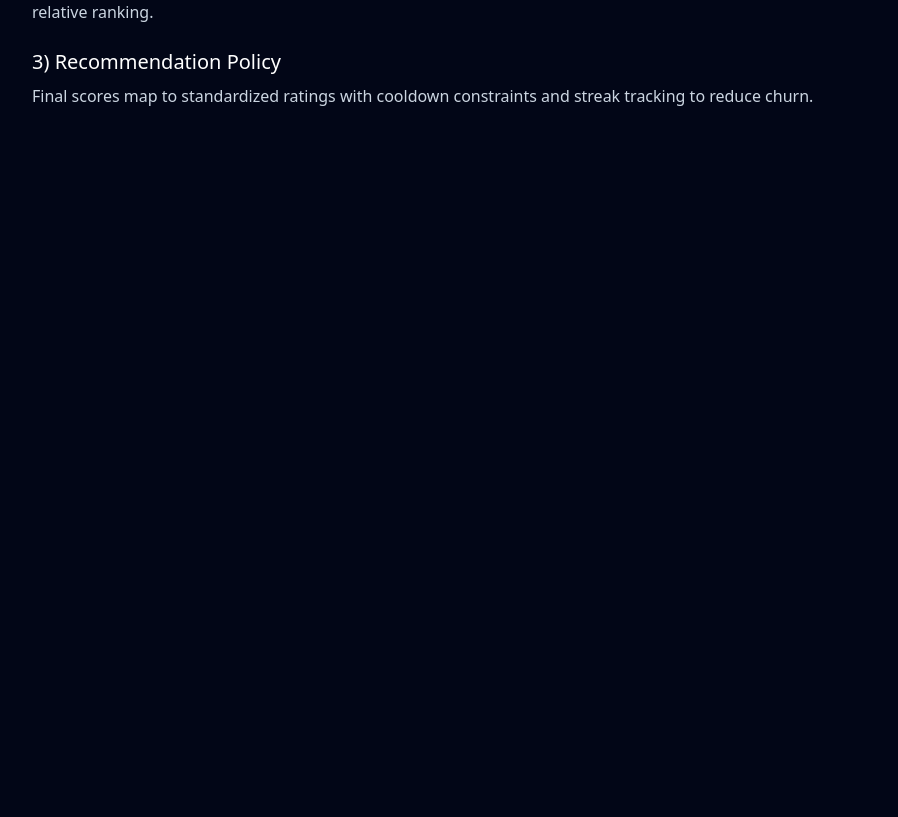
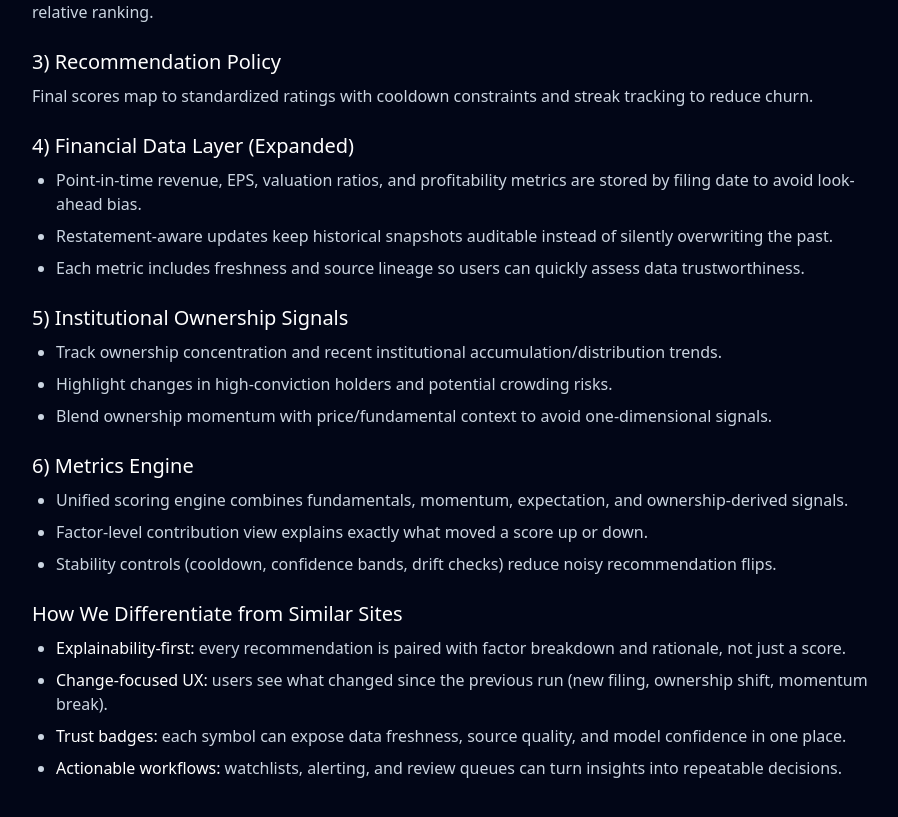
Before and after one commit to youngrae-debug/quant, a Next.js app in the folder apps/web/: page /about-methodology in a window 1280 px wide. Shown: the part 401-1218 px from the top of the page, without its empty margins (184-1082 px from the left). Before the commit the page ends 800 px from the top, so only its background shows below. Built offline with nearby package versions, Linux system fonts and the light colour scheme.

Commit message:
Enhance stock detail page with financial, ownership, and metrics sections

```diff
--- a/apps/web/app/about-methodology/page.tsx
+++ b/apps/web/app/about-methodology/page.tsx
@@ -18,6 +18,43 @@ export default function MethodologyPage() {
           <h2 className="text-xl font-medium text-white">3) Recommendation Policy</h2>
           <p className="mt-2">Final scores map to standardized ratings with cooldown constraints and streak tracking to reduce churn.</p>
         </section>
+
+        <section>
+          <h2 className="text-xl font-medium text-white">4) Financial Data Layer (Expanded)</h2>
+          <ul className="mt-2 list-disc space-y-2 pl-6">
+            <li>Point-in-time revenue, EPS, valuation ratios, and profitability metrics are stored by filing date to avoid look-ahead bias.</li>
+            <li>Restatement-aware updates keep historical snapshots auditable instead of silently overwriting the past.</li>
+            <li>Each metric includes freshness and source lineage so users can quickly assess data trustworthiness.</li>
+          </ul>
+        </section>
+
+        <section>
+          <h2 className="text-xl font-medium text-white">5) Institutional Ownership Signals</h2>
+          <ul className="mt-2 list-disc space-y-2 pl-6">
+            <li>Track ownership concentration and recent institutional accumulation/distribution trends.</li>
+            <li>Highlight changes in high-conviction holders and potential crowding risks.</li>
+            <li>Blend ownership momentum with price/fundamental context to avoid one-dimensional signals.</li>
+          </ul>
+        </section>
+
+        <section>
+          <h2 className="text-xl font-medium text-white">6) Metrics Engine</h2>
+          <ul className="mt-2 list-disc space-y-2 pl-6">
+            <li>Unified scoring engine combines fundamentals, momentum, expectation, and ownership-derived signals.</li>
+            <li>Factor-level contribution view explains exactly what moved a score up or down.</li>
+            <li>Stability controls (cooldown, confidence bands, drift checks) reduce noisy recommendation flips.</li>
+          </ul>
+        </section>
+
+        <section>
+          <h2 className="text-xl font-medium text-white">How We Differentiate from Similar Sites</h2>
+          <ul className="mt-2 list-disc space-y-2 pl-6">
+            <li><span className="font-medium text-white">Explainability-first:</span> every recommendation is paired with factor breakdown and rationale, not just a score.</li>
+            <li><span className="font-medium text-white">Change-focused UX:</span> users see what changed since the previous run (new filing, ownership shift, momentum break).</li>
+            <li><span className="font-medium text-white">Trust badges:</span> each symbol can expose data freshness, source quality, and model confidence in one place.</li>
+            <li><span className="font-medium text-white">Actionable workflows:</span> watchlists, alerting, and review queues can turn insights into repeatable decisions.</li>
+          </ul>
+        </section>
       </div>
     </main>
   );
--- a/apps/web/app/stocks/[symbol]/page.tsx
+++ b/apps/web/app/stocks/[symbol]/page.tsx
@@ -1,11 +1,44 @@
 import { getStock, getStockHistory } from '@/lib/api';
 
 type Props = { params: Promise<{ symbol: string }> };
+
+function safePercentChange(current: number | null | undefined, previous: number | null | undefined): string {
+  if (current == null || previous == null || previous === 0) return 'N/A';
+  const pct = ((current - previous) / previous) * 100;
+  const sign = pct > 0 ? '+' : '';
+  return `${sign}${pct.toFixed(2)}%`;
+}
+
+function getMomentumBadge(close: number | null | undefined, previousClose: number | null | undefined): {
+  label: string;
+  className: string;
+} {
+  if (close == null || previousClose == null) {
+    return { label: 'Insufficient data', className: 'border-slate-700 text-slate-300' };
+  }
+
+  if (close > previousClose) {
+    return { label: 'Positive momentum', className: 'border-emerald-500/40 text-emerald-300' };
+  }
+
+  if (close < previousClose) {
+    return { label: 'Negative momentum', className: 'border-rose-500/40 text-rose-300' };
+  }
+
+  return { label: 'Neutral momentum', className: 'border-slate-700 text-slate-300' };
+}
 
 export default async function StockDetailPage({ params }: Props) {
   const { symbol } = await params;
   const stock = await getStock(symbol);
   const history = await getStockHistory(symbol);
+
+  const latest = history[0] ?? null;
+  const prev = history[1] ?? null;
+  const closeDelta = safePercentChange(latest?.close, prev?.close);
+  const weekAnchor = history[Math.min(5, Math.max(0, history.length - 1))] ?? null;
+  const weekDelta = safePercentChange(latest?.close, weekAnchor?.close);
+  const momentumBadge = getMomentumBadge(latest?.close, prev?.close);
 
   return (
     <main className="mx-auto max-w-6xl px-6 py-12">
@@ -25,6 +58,67 @@ export default async function StockDetailPage({ params }: Props) {
           <p className="text-xs text-slate-400">Latest Recommendation</p>
           <p className="mt-2 text-lg font-medium">{stock?.latest_recommendation?.action ?? 'N/A'}</p>
         </div>
+      </section>
+
+      <section className="mt-10 rounded-xl border border-slate-800 bg-slate-900/40 p-6">
+        <h2 className="text-xl font-semibold">Financial Data Snapshot</h2>
+        <p className="mt-2 text-sm text-slate-400">
+          Company-level snapshot from the latest available market and profile data.
+        </p>
+        <div className="mt-4 grid gap-3 sm:grid-cols-2 lg:grid-cols-4">
+          <div className="rounded-lg border border-slate-800 bg-slate-950/50 p-3">
+            <p className="text-xs text-slate-400">Ticker</p>
+            <p className="mt-1 font-medium">{stock?.symbol ?? 'N/A'}</p>
+          </div>
+          <div className="rounded-lg border border-slate-800 bg-slate-950/50 p-3">
+            <p className="text-xs text-slate-400">Exchange</p>
+            <p className="mt-1 font-medium">{stock?.exchange ?? 'N/A'}</p>
+          </div>
+          <div className="rounded-lg border border-slate-800 bg-slate-950/50 p-3">
+            <p className="text-xs text-slate-400">Sector / Industry</p>
+            <p className="mt-1 font-medium">{stock?.sector ?? 'N/A'} / {stock?.industry ?? 'N/A'}</p>
+          </div>
+          <div className="rounded-lg border border-slate-800 bg-slate-950/50 p-3">
+            <p className="text-xs text-slate-400">Latest Price Date</p>
+            <p className="mt-1 font-medium">{stock?.latest_price_date ?? 'N/A'}</p>
+          </div>
+        </div>
+      </section>
+
+      <section className="mt-6 rounded-xl border border-slate-800 bg-slate-900/40 p-6">
+        <h2 className="text-xl font-semibold">Institutional Ownership Signals</h2>
+        <p className="mt-2 text-sm text-slate-400">
+          Ownership-feed integration can be layered here (13F/holder concentration/net accumulation). For now, we surface market-behavior proxies until holdings ingestion is enabled.
+        </p>
+        <div className="mt-4 grid gap-3 sm:grid-cols-3">
+          <div className="rounded-lg border border-slate-800 bg-slate-950/50 p-3">
+            <p className="text-xs text-slate-400">1D Close Change</p>
+            <p className="mt-1 text-lg font-medium">{closeDelta}</p>
+          </div>
+          <div className="rounded-lg border border-slate-800 bg-slate-950/50 p-3">
+            <p className="text-xs text-slate-400">~1W Close Change</p>
+            <p className="mt-1 text-lg font-medium">{weekDelta}</p>
+          </div>
+          <div className="rounded-lg border border-slate-800 bg-slate-950/50 p-3">
+            <p className="text-xs text-slate-400">Signal State</p>
+            <span className={`mt-1 inline-flex rounded-full border px-2 py-1 text-xs ${momentumBadge.className}`}>
+              {momentumBadge.label}
+            </span>
+          </div>
+        </div>
+      </section>
+
+      <section className="mt-6 rounded-xl border border-slate-800 bg-slate-900/40 p-6">
+        <h2 className="text-xl font-semibold">Metrics Engine View</h2>
+        <p className="mt-2 text-sm text-slate-400">
+          Quick interpretation panel combining recommendation, price behavior, and data freshness into a transparent per-symbol summary.
+        </p>
+        <ul className="mt-4 list-disc space-y-2 pl-5 text-sm text-slate-300">
+          <li>Current action: <span className="font-medium text-white">{stock?.latest_recommendation?.action ?? 'N/A'}</span></li>
+          <li>Recommendation date: <span className="font-medium text-white">{stock?.latest_recommendation?.recommendation_date ?? 'N/A'}</span></li>
+          <li>Conviction: <span className="font-medium text-white">{stock?.latest_recommendation?.conviction != null ? stock.latest_recommendation.conviction.toFixed(2) : 'N/A'}</span></li>
+          <li>Most recent close trend: <span className="font-medium text-white">{momentumBadge.label}</span></li>
+        </ul>
       </section>
 
       <section className="mt-8">
```
